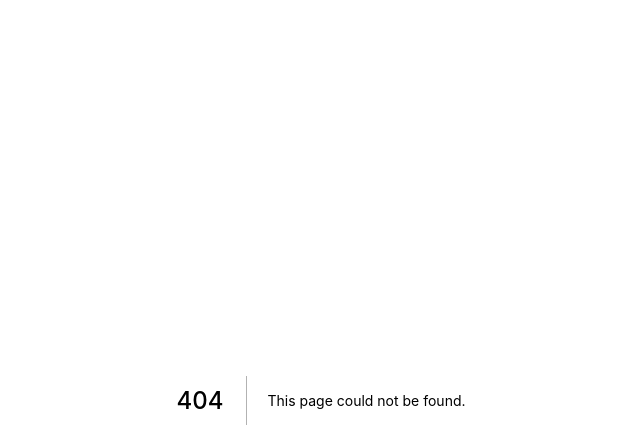
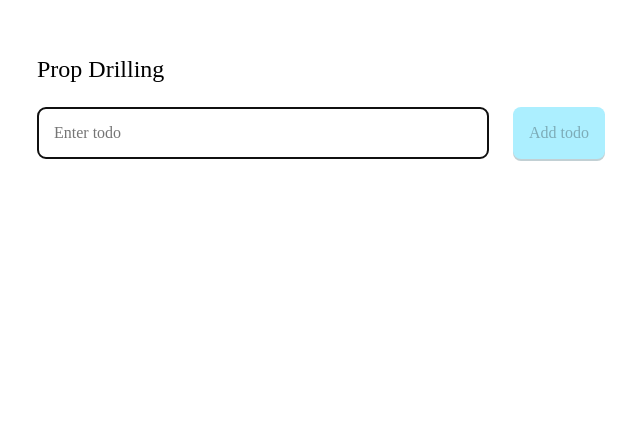
Before and after one commit to joakimgunst/react-state-management, a Next.js app: page /prop-drilling in a window 1280 px wide. Before the commit this address had no page. Shown: the top 448 px of the page, without its empty margins (319-959 px from the left). Built offline with nearby package versions, Linux system fonts and the light colour scheme; a web font is replaced by a local one.

Commit message:
Rename prop drilling example

```diff
--- a/src/pages/index.tsx
+++ b/src/pages/index.tsx
@@ -4,7 +4,7 @@ import TodoLayout from "components/TodoLayout";
 
 export default function Home() {
   const links = [
-    { label: "useState", href: "/use-state" },
+    { label: "Prop Drilling", href: "/prop-drilling" },
     { label: "Context", href: "/context" },
     { label: "Redux", href: "/redux" },
     { label: "Zustand", href: "/zustand" },
--- a/src/pages/use-state.tsx
+++ b/src/pages/prop-drilling.tsx
@@ -5,7 +5,7 @@ import TodoList from "components/TodoList";
 import TodoLayout from "components/TodoLayout";
 import { pureAddTodo, pureToggleTodo } from "utils";
 
-export default function UseState() {
+export default function PropDrilling() {
   const [todos, setTodos] = useState<Todos>([]);
 
   const addTodo = (todo: Todo) => setTodos(todos => pureAddTodo(todos, todo));
@@ -13,7 +13,7 @@ export default function UseState() {
   const toggle = (id: string) => setTodos(todos => pureToggleTodo(todos, id));
 
   return (
-    <TodoLayout title="useState">
+    <TodoLayout title="Prop Drilling">
       <AddForm onAdd={addTodo} />
       <TodoList todos={todos} onToggle={toggle} />
     </TodoLayout>
```
